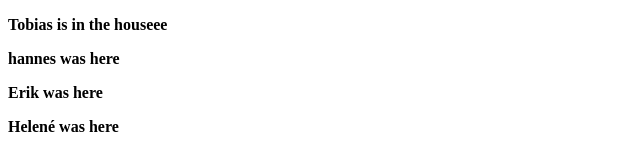
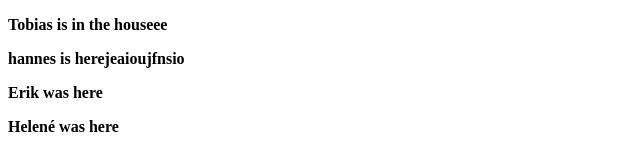
Before and after one commit to ehildingg/workout-app, a Vue app: page / in a window 1280 px wide. Shown: the top 153 px of the page, without its empty margins (0-640 px from the left). Built offline with nearby package versions, Linux system fonts and the light colour scheme; no server answers.

Commit message:
changed hannes row

```diff
--- a/src/App.vue
+++ b/src/App.vue
@@ -15,7 +15,7 @@
 <template>
   <nav>
     <p>Tobias is in the houseee</p>
-    <p>hannes was here</p>
+    <p>hannes is herejeaioujfnsio</p>
     <p>Erik was here</p>
     <p>Helené was here</p>
     <ul>
```
